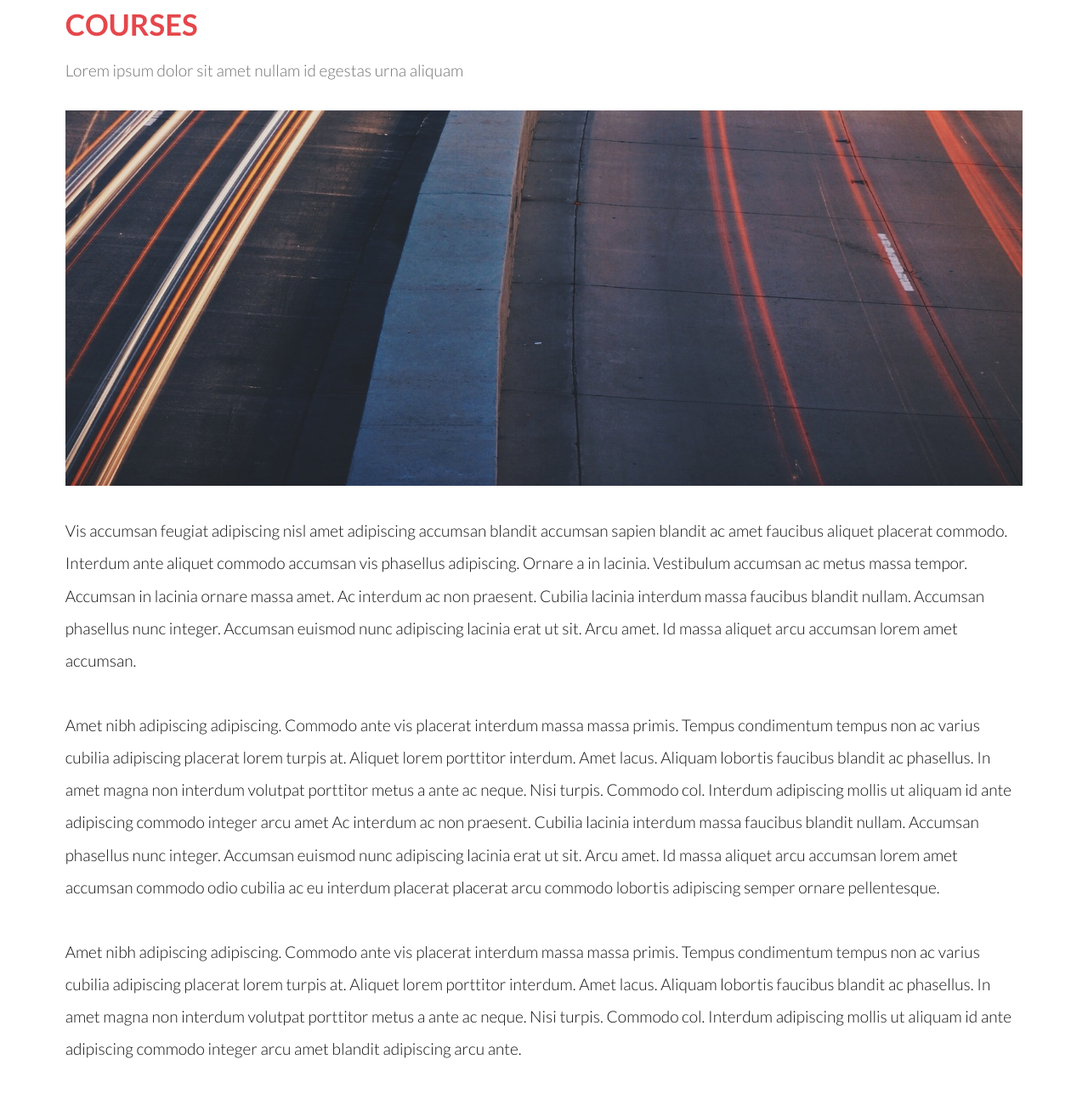
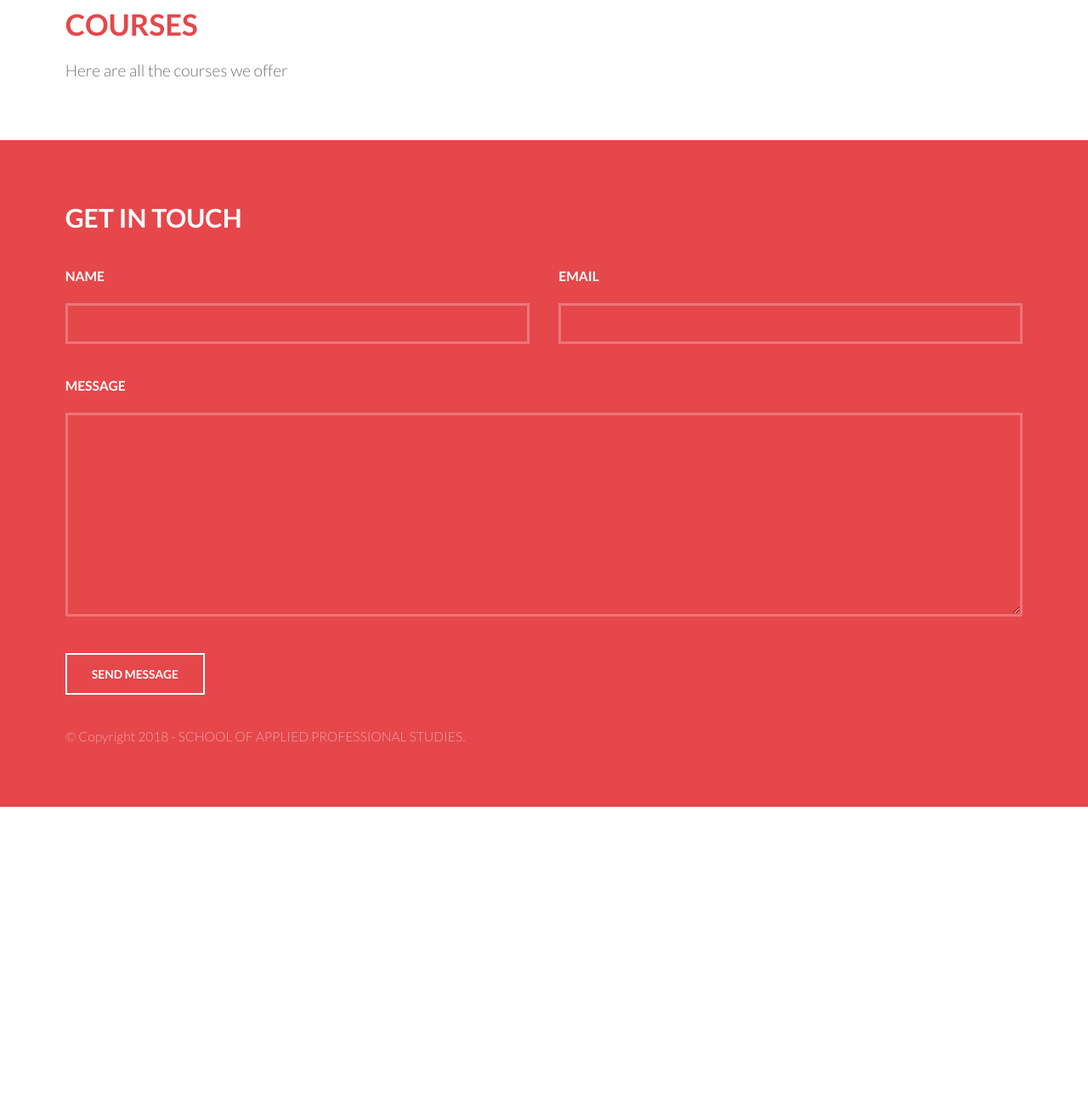
Before and after one commit to sapskigali/saps, a plain HTML site: page courses.html in a window 1280 px wide. Shown: the part 153-1460 px from the top of the page at 85% size. After the commit the page ends 1103 px from the top, so only its background shows below. Drawn offline with Linux system fonts and the light colour scheme.

Commit message:
pushed it to surge

```diff
--- a/courses.html
+++ b/courses.html
@@ -27,12 +27,8 @@
 				<div class="inner">
 					<header class="major special">
 						<h1>Courses</h1>
-						<p>Lorem ipsum dolor sit amet nullam id egestas urna aliquam</p>
+						<p>Here are all the courses we offer</p>
 					</header>
-					<a href="#" class="image fit"><img src="images/pic11.jpg" alt="" /></a>
-					<p>Vis accumsan feugiat adipiscing nisl amet adipiscing accumsan blandit accumsan sapien blandit ac amet faucibus aliquet placerat commodo. Interdum ante aliquet commodo accumsan vis phasellus adipiscing. Ornare a in lacinia. Vestibulum accumsan ac metus massa tempor. Accumsan in lacinia ornare massa amet. Ac interdum ac non praesent. Cubilia lacinia interdum massa faucibus blandit nullam. Accumsan phasellus nunc integer. Accumsan euismod nunc adipiscing lacinia erat ut sit. Arcu amet. Id massa aliquet arcu accumsan lorem amet accumsan.</p>
-					<p>Amet nibh adipiscing adipiscing. Commodo ante vis placerat interdum massa massa primis. Tempus condimentum tempus non ac varius cubilia adipiscing placerat lorem turpis at. Aliquet lorem porttitor interdum. Amet lacus. Aliquam lobortis faucibus blandit ac phasellus. In amet magna non interdum volutpat porttitor metus a ante ac neque. Nisi turpis. Commodo col. Interdum adipiscing mollis ut aliquam id ante adipiscing commodo integer arcu amet Ac interdum ac non praesent. Cubilia lacinia interdum massa faucibus blandit nullam. Accumsan phasellus nunc integer. Accumsan euismod nunc adipiscing lacinia erat ut sit. Arcu amet. Id massa aliquet arcu accumsan lorem amet accumsan commodo odio cubilia ac eu interdum placerat placerat arcu commodo lobortis adipiscing semper ornare pellentesque.</p>
-					<p>Amet nibh adipiscing adipiscing. Commodo ante vis placerat interdum massa massa primis. Tempus condimentum tempus non ac varius cubilia adipiscing placerat lorem turpis at. Aliquet lorem porttitor interdum. Amet lacus. Aliquam lobortis faucibus blandit ac phasellus. In amet magna non interdum volutpat porttitor metus a ante ac neque. Nisi turpis. Commodo col. Interdum adipiscing mollis ut aliquam id ante adipiscing commodo integer arcu amet blandit adipiscing arcu ante.</p>
 				</div>
 			</section>
 
```
Also changed, not shown: index.html (+1 -1 lines), lecturers.html (+2 -5 lines), register.html (+1 -6 lines).
